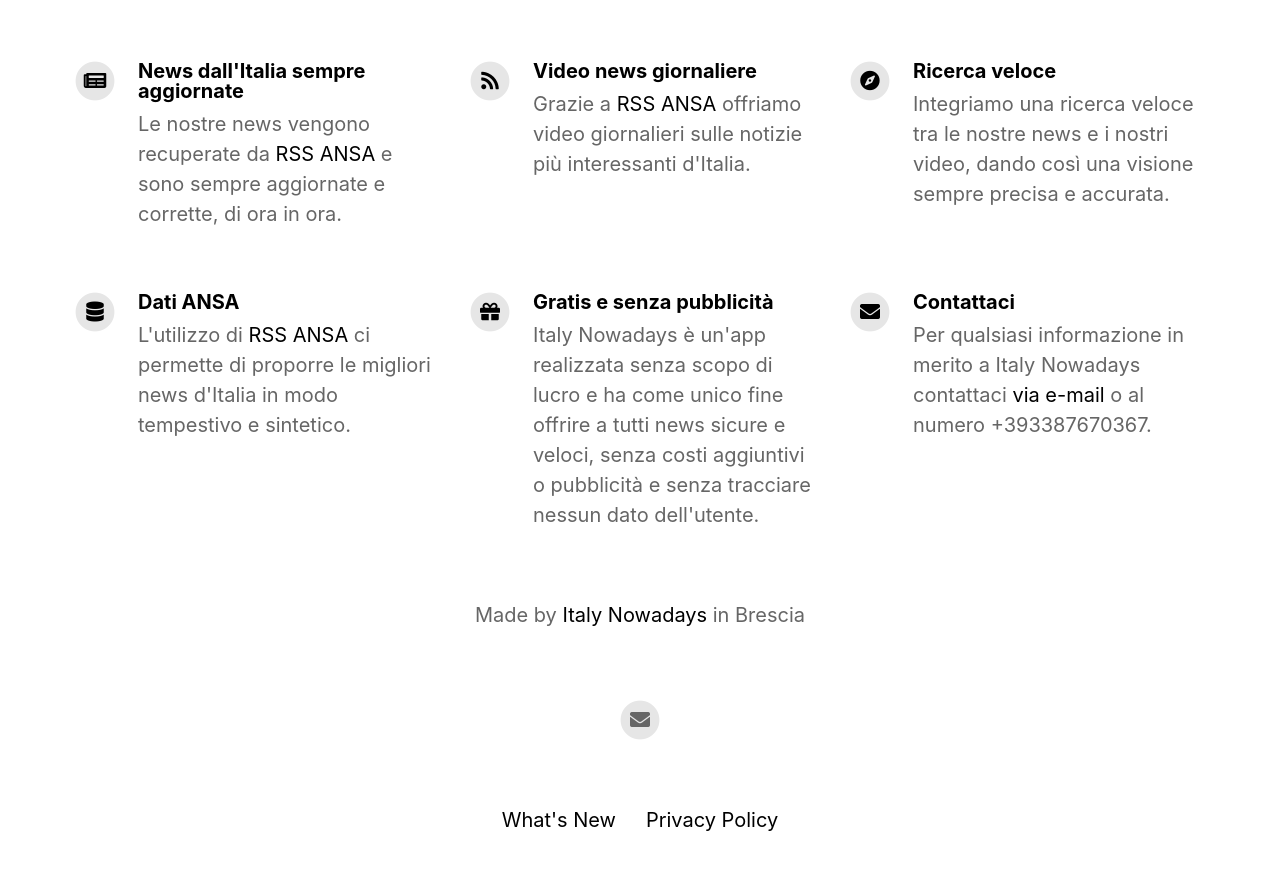
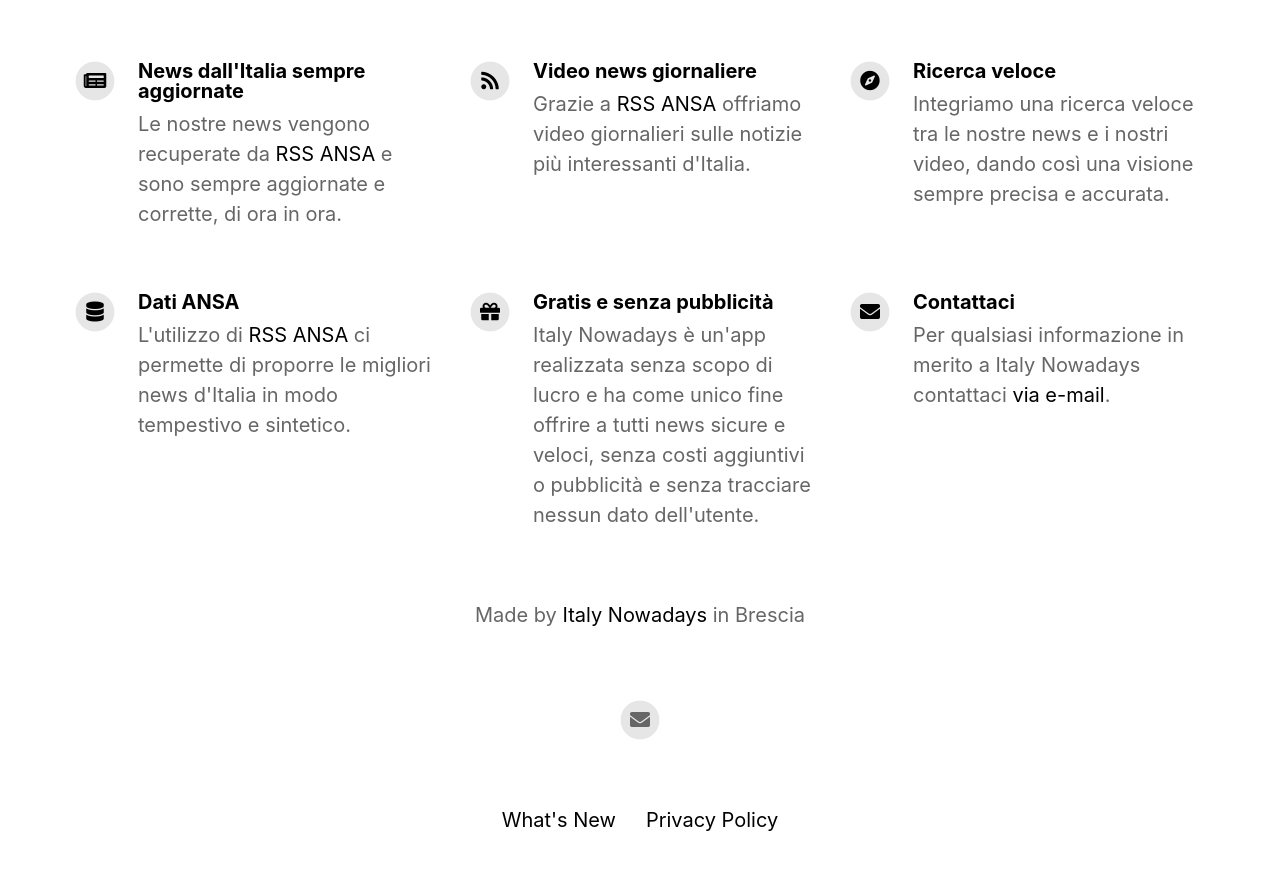
Before and after one commit to dariopellegrini/italynowadays, a Jekyll site: the page built from index.html, in a window 1280 px wide and 900 px high, scrolled down 1023 px. Shown: the top 870 px of the window. Built offline with Jekyll 4.4.1, drawn with Linux system fonts in a browser that asks for light colours; nearby versions of some CDN libraries.

Commit message:
Update _config.yml

```diff
--- a/_config.yml
+++ b/_config.yml
@@ -56,7 +56,7 @@ features                                  :
     fontawesome_icon_name                 : gift
 
   - title                                 : Contattaci
-    description                           : Per qualsiasi informazione in merito a Italy Nowadays contattaci <a href="mailto:italynowadays@gmail.com">via e-mail</a> o al numero +393387670367.
+    description                           : Per qualsiasi informazione in merito a Italy Nowadays contattaci <a href="mailto:italynowadays@gmail.com">via e-mail</a>.
     fontawesome_icon_name                 : envelope
 
 
```
